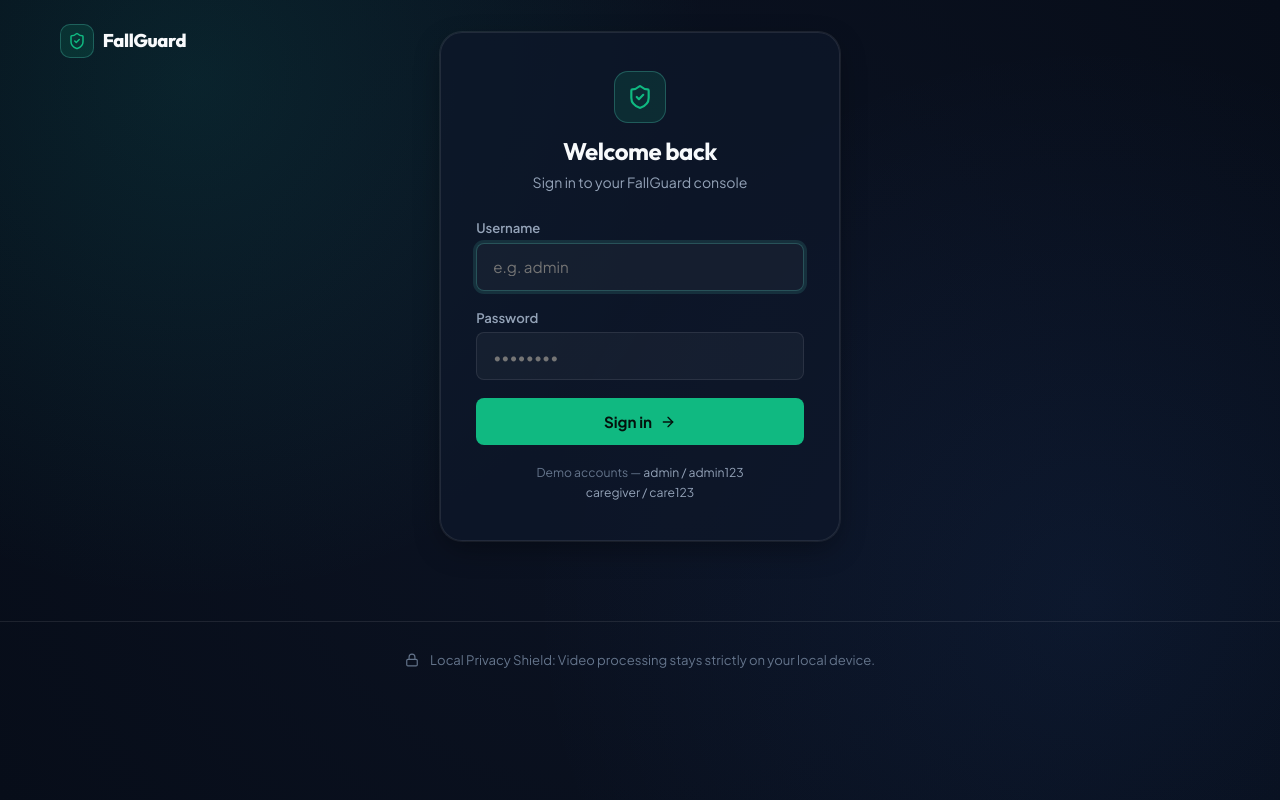
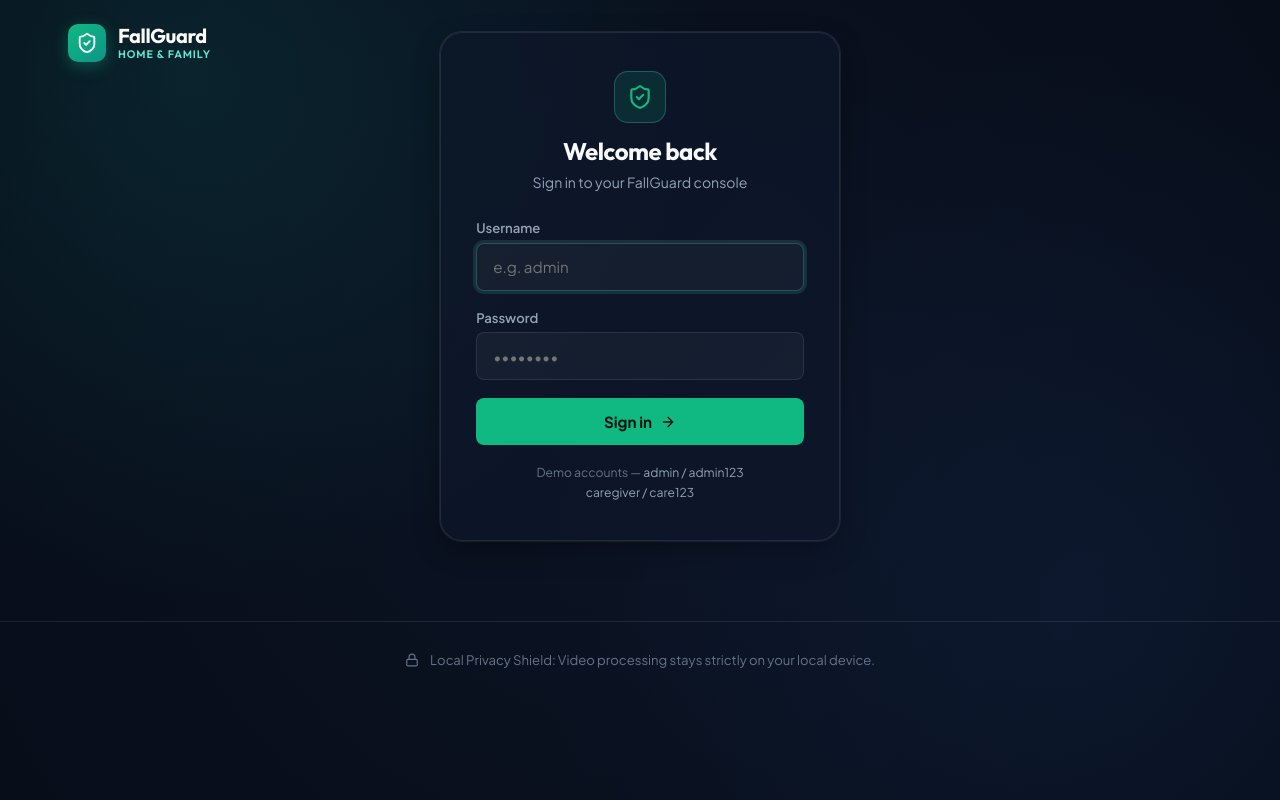
Before and after one commit to yaseenupskills-ops/ML-Project, a Next.js app in the folder frontend/: page /login in a window 1280 px wide. Built offline with nearby package versions, Linux system fonts and the light colour scheme; no server answers.

Commit message:
Match login page brand to navbar brand style

```diff
--- a/frontend/app/login/page.tsx
+++ b/frontend/app/login/page.tsx
@@ -90,43 +90,33 @@
         padding: '2rem 1rem',
       }}
     >
-      {/* Standalone brand mark, top-left corner (separate from the card) */}
+      {/* Standalone brand mark, top-left corner — matches the navbar brand */}
       <div
         style={{
           position: 'absolute',
           top: '1.5rem',
-          left: '1rem',
-          display: 'flex',
-          alignItems: 'center',
-          gap: '0.55rem',
+          left: '1.5rem',
         }}
       >
-        <div
-          style={{
-            width: 34,
-            height: 34,
-            borderRadius: 10,
-            background: 'rgba(16, 185, 129, 0.14)',
-            border: '1px solid var(--border-glow)',
-            display: 'flex',
-            alignItems: 'center',
-            justifyContent: 'center',
-          }}
-        >
-          <ShieldCheck size={18} color="#10b981" />
+        <div className="brand">
+          <div className="brand-icon">
+            <ShieldCheck size={22} />
+          </div>
+          <div>
+            <div style={{ color: '#fff', lineHeight: 1.1 }}>FallGuard</div>
+            <div
+              style={{
+                fontSize: '0.68rem',
+                color: '#5eead4',
+                fontWeight: 600,
+                letterSpacing: '0.08em',
+                textTransform: 'uppercase',
+              }}
+            >
+              Home &amp; Family
+            </div>
+          </div>
         </div>
-        <span
-          style={{
-            fontFamily: 'var(--font-display)',
-            fontSize: '1.15rem',
-            fontWeight: 800,
-            letterSpacing: '-0.02em',
-            color: 'var(--text-main)',
-            lineHeight: 1.1,
-          }}
-        >
-          FallGuard
-        </span>
       </div>
       <div
         style={{
```
